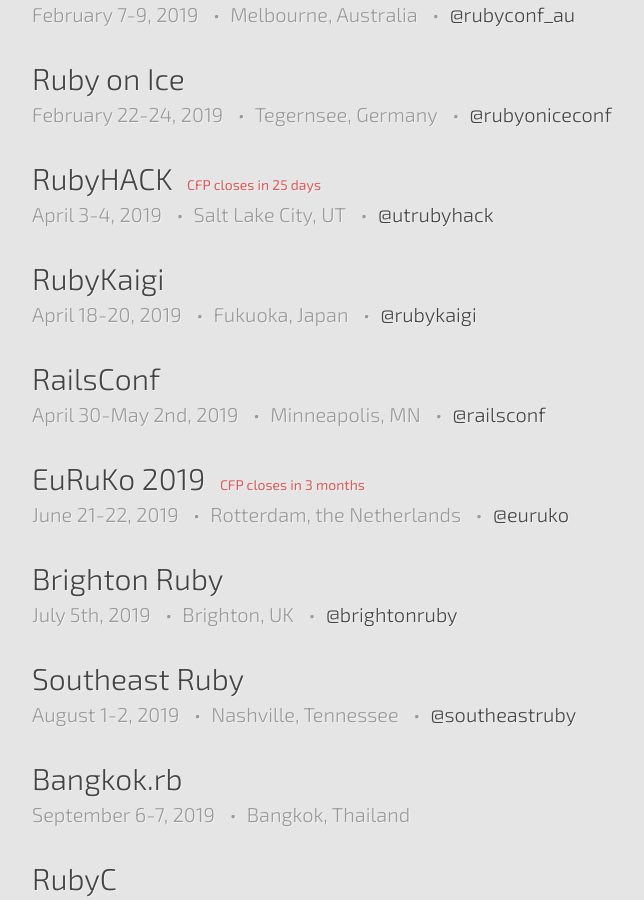
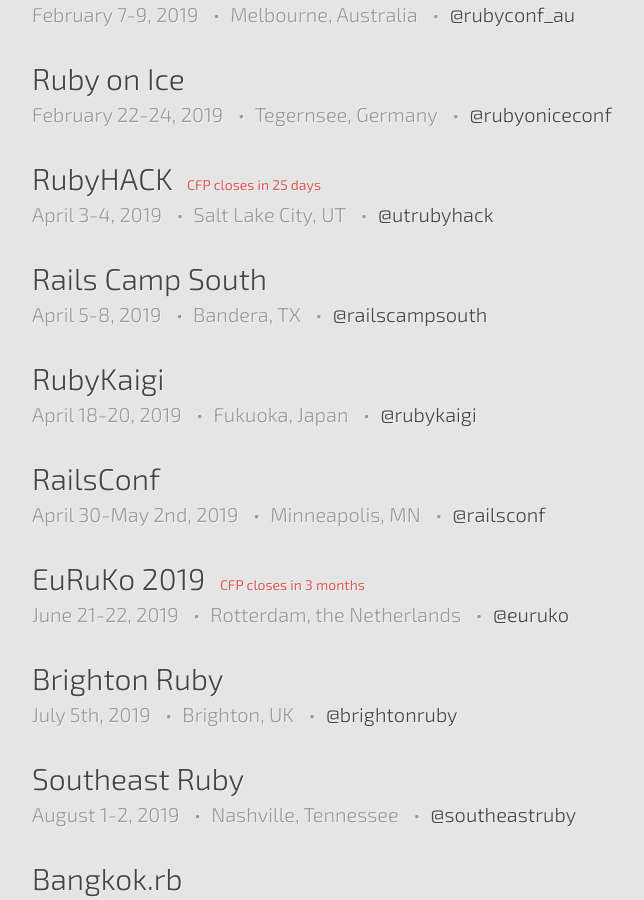
Before and after one commit to ruby-conferences/ruby-conferences.github.io, a Jekyll site: the page built from index.html, in a window 1280 px wide and 900 px high, scrolled down 702 px. Shown: the whole window, without its empty margins (208-852 px from the left). Built offline with Jekyll 4.4.1, drawn with Linux system fonts in a browser that asks for light colours.

Commit message:
Add RailsCamp South 2019

```diff
--- a/_data/upcoming.yml
+++ b/_data/upcoming.yml
@@ -28,6 +28,12 @@
   twitter: utrubyhack
   cfp_phrase: "CFP closes"
   cfp_date: "December 31, 2018"
+
+- name: Rails Camp South
+  location: Bandera, TX
+  dates: "April 5-8, 2019"
+  url: "https://us-south.rails.camp/"
+  twitter: railscampsouth
 
 - name: RubyKaigi
   location: Fukuoka, Japan
```
